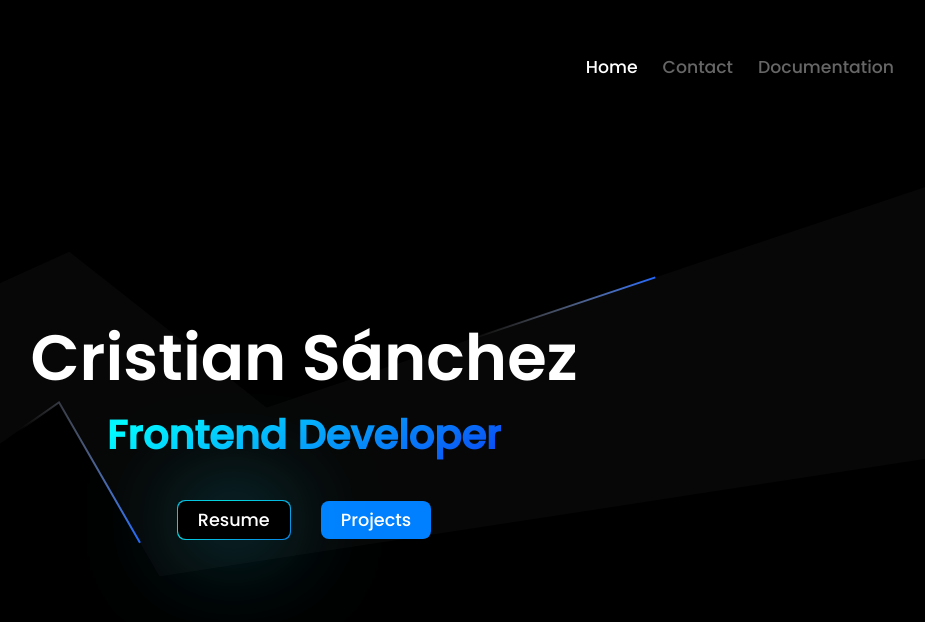
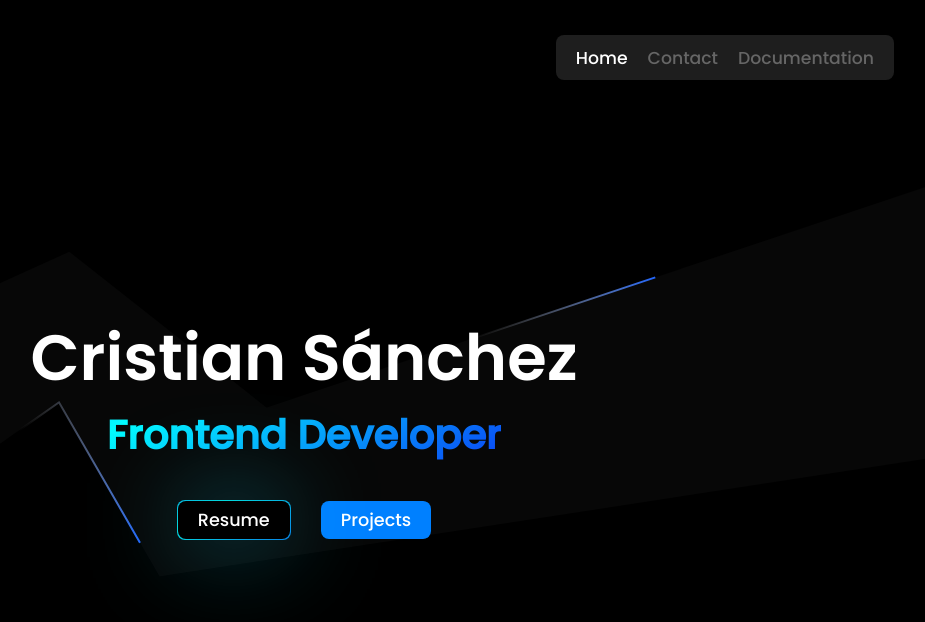
Before and after one commit to noreplydev/cristian-sanchez.me, a React app: page / in a window 1280 px wide. Shown: the top 622 px of the page, without its empty margins (336-1261 px from the left). Built offline with nearby package versions, Linux system fonts and the light colour scheme.

Commit message:
⚡Links Container: Added inner container to navbar links

```diff
--- a/src/components/Navbar/Navbar.jsx
+++ b/src/components/Navbar/Navbar.jsx
@@ -1,11 +1,12 @@
 import React from 'react'
-import { Nav, CustomLink } from './style'
+import { Nav, LinksContainer, CustomLink } from './style'
 import { sections } from '../../data/sections'
 import { useLocation } from 'react-router-dom'
 
 export const Navbar = () => {
   return (
     <Nav>
+        <LinksContainer>
           {
             sections.map(section => (
               section.path === useLocation().pathname
@@ -13,6 +14,7 @@ export const Navbar = () => {
                 : <CustomLink key={section.name} to={section.path}>{section.name}</CustomLink>
             ))
           }
+        </LinksContainer>
     </Nav>
   )
 }
--- a/src/components/Navbar/style.js
+++ b/src/components/Navbar/style.js
@@ -8,14 +8,25 @@ export const Nav = styled.nav`
     height: 50px;
     width: 100%;
 `
+export const LinksContainer = styled.div`
+    display: flex;
+    flex-direction: row;
+    justify-content: flex-end;
+    align-items: center;
+    height: 45px;
+    width: fit-content;
+    padding: 0 10px;
+    background-color: #1e1e1e;
+    border-radius: 8px;
+`
 
 export const CustomLink = styled(Link)`
     color: ${props => props.active ? '#fff' : '#666'};
     text-decoration: none;
     font-size: 1.08rem;
     font-family: 'poppins-medium';
-    margin-left: 25px;
     cursor: pointer;
+    margin-inline: 10px;
     transition: all .15s ease-in-out;
 
     &:hover {
--- a/webpack.config.js
+++ b/webpack.config.js
@@ -26,13 +26,13 @@ module.exports = {
         test: /\.(woff|woff2|eot|ttf|otf)$/i,
         type: 'asset/resource',
         generator: {
-          filename: 'assets/images/[hash].[ext]' // Directorio de salida
+          filename: 'assets/images/[hash].[ext]'
         }
       }, {
         test: /\.(png|svg|pdf)$/i,
         type: 'asset/resource',
         generator: {
-          filename: 'assets/fonts/[hash].[ext]' // Directorio de salida
+          filename: 'assets/fonts/[hash].[ext]'
         }
       }
     ]
```
Lines whose indentation alone changed are shown as unchanged.
